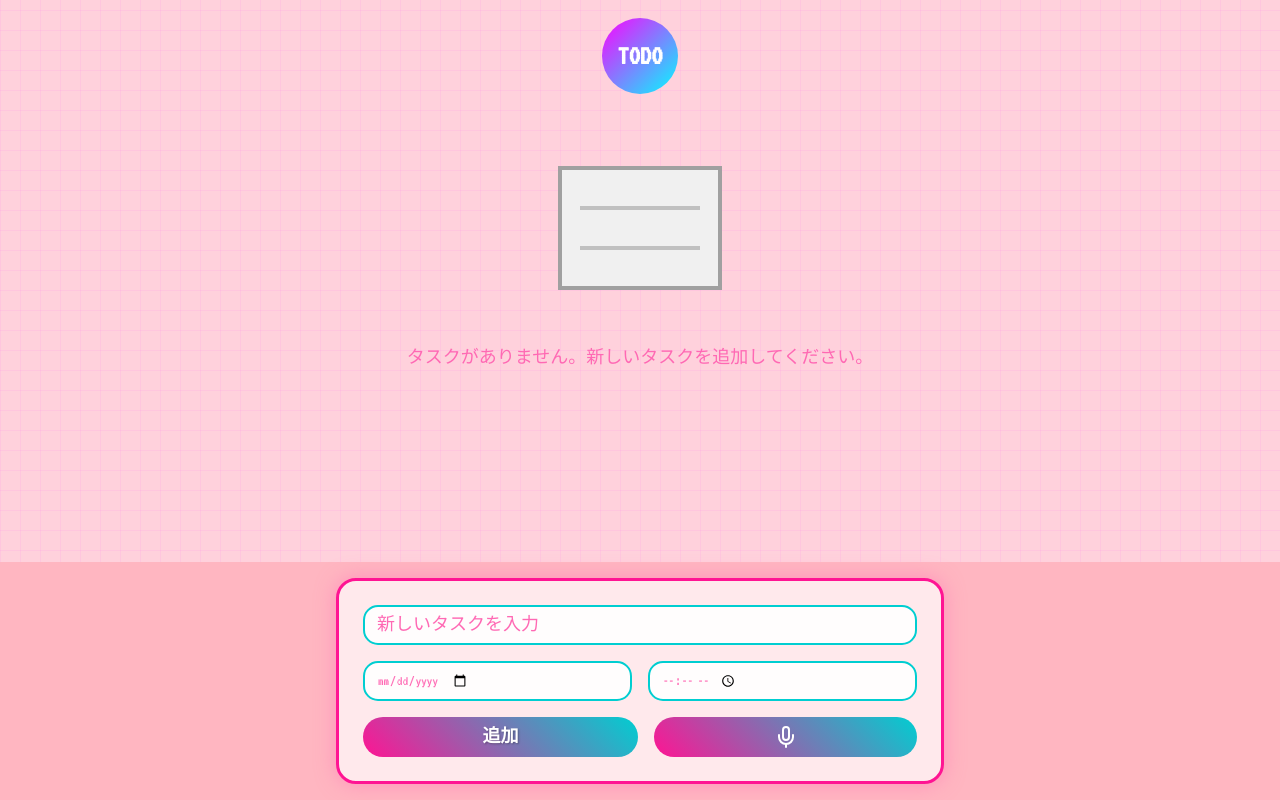
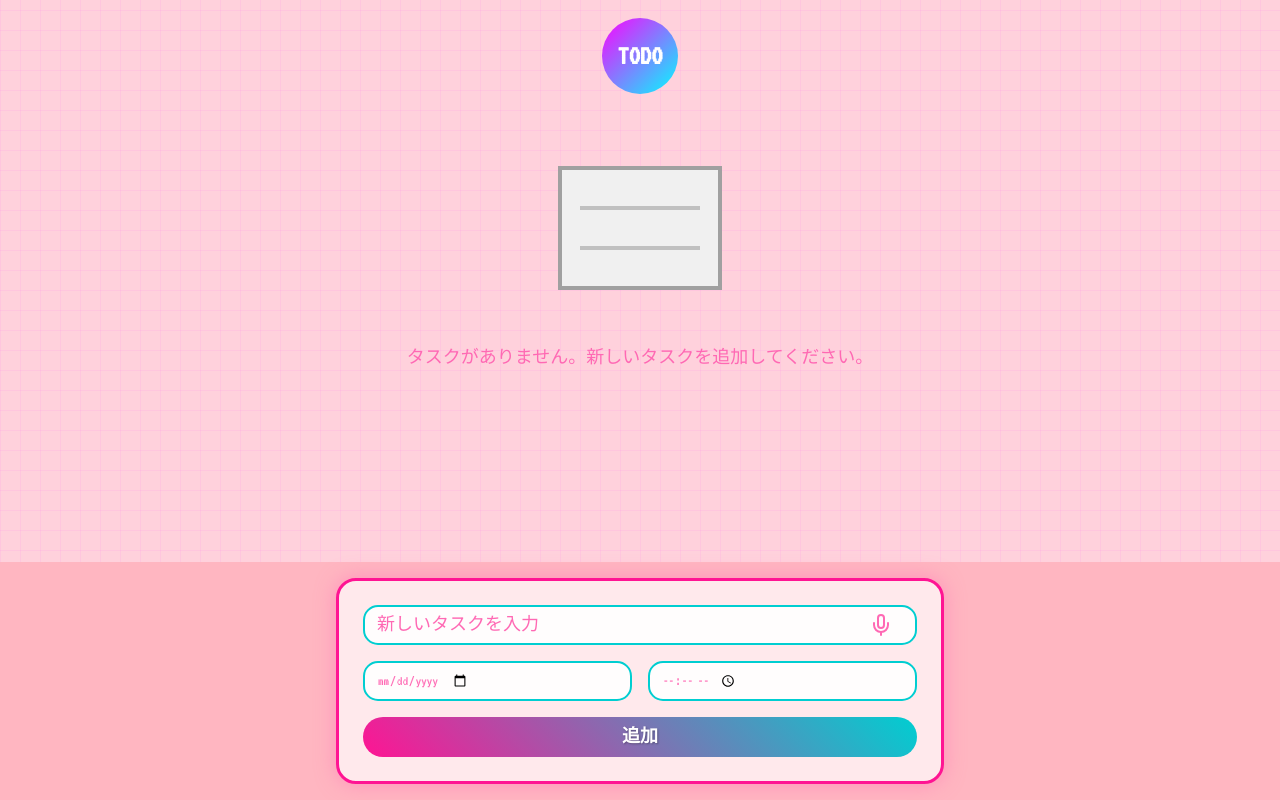
Before and after one commit to kentaro/todo, a Next.js app: page /todo/ in a window 1280 px wide. Built offline with nearby package versions, Linux system fonts and the light colour scheme.

Commit message:
入力フォームのマイクのアイコンを、タスクを入力するinputの中の右端に配置してください。

```diff
--- a/src/components/add-todo.tsx
+++ b/src/components/add-todo.tsx
@@ -56,13 +56,23 @@ export function AddTodo({ onAdd }: AddTodoProps) {
   return (
     <form onSubmit={handleSubmit} className="y2k-card p-6 bg-[var(--card-bg)] max-w-3xl mx-auto">
       <div className="flex flex-col gap-4">
+        <div className="relative">
           <Input
             type="text"
             value={title}
             onChange={(e) => setTitle(e.target.value)}
             placeholder="新しいタスクを入力"
-          className="y2k-input text-lg p-3"
+            className="y2k-input text-lg p-3 pr-12"
           />
+          <Button
+            type="button"
+            onClick={startListening}
+            disabled={isListening}
+            className="absolute right-2 top-1/2 transform -translate-y-1/2 bg-transparent hover:bg-transparent"
+          >
+            <Mic className={`w-6 h-6 ${isListening ? 'text-accent animate-pulse' : 'text-primary'}`} />
+          </Button>
+        </div>
         <div className="flex gap-4">
           <Input
             type="date"
@@ -81,9 +91,6 @@ export function AddTodo({ onAdd }: AddTodoProps) {
           <Button type="submit" className="y2k-button flex-grow text-lg py-3">
             追加
           </Button>
-          <Button type="button" onClick={startListening} disabled={isListening} className="y2k-button flex-grow text-lg py-3">
-            <Mic className={`w-6 h-6 ${isListening ? 'text-accent animate-pulse' : 'text-primary'}`} />
-          </Button>
         </div>
       </div>
     </form>
```
Lines whose indentation alone changed are shown as unchanged.
